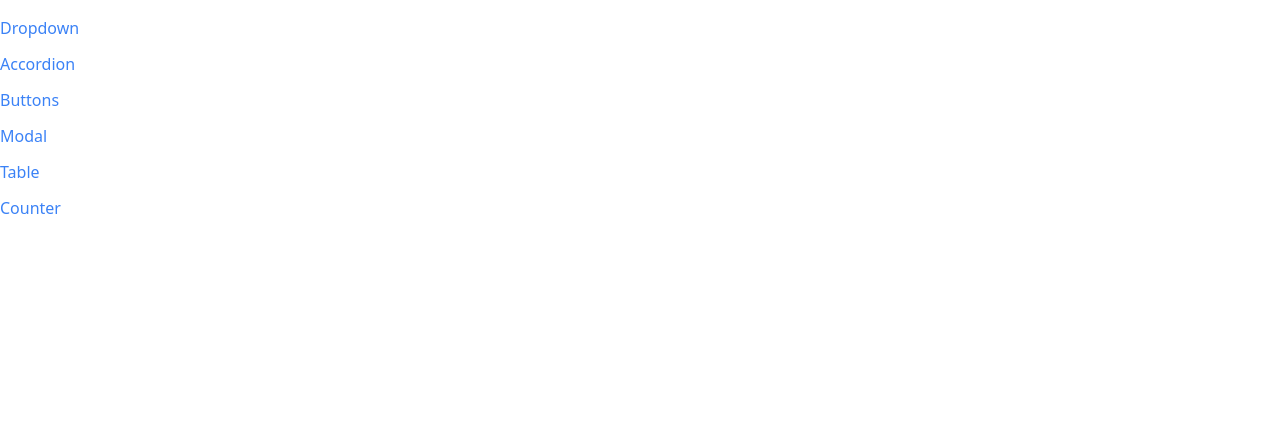
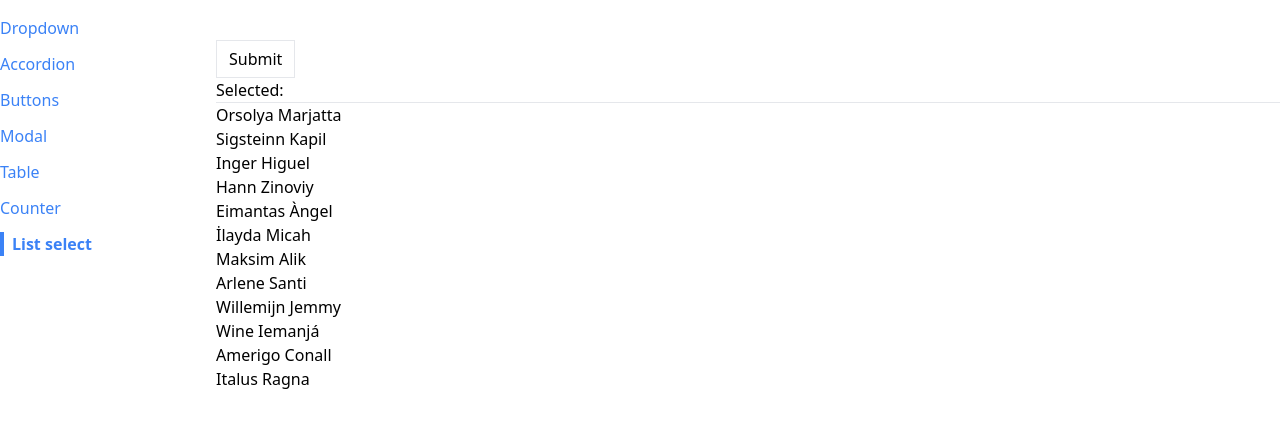
Before and after one commit to M1chalS/React-Components, a React (Create React App) app: page /list-select in a window 1280 px wide. Shown: the top 428 px of the page. Built offline with nearby package versions, Linux system fonts and the light colour scheme.

Commit message:
Added custom ListSelect component

```diff
--- a/src/App.js
+++ b/src/App.js
@@ -6,6 +6,7 @@ import ButtonPage from "./pages/ButtonPage";
 import ModalPage from "./pages/ModalPage";
 import TablePage from "./pages/TablePage";
 import CounterPage from "./pages/CounterPage";
+import ListSelectPage from "./pages/ListSelectPage";
 
 function App() {
 
@@ -14,6 +15,9 @@ function App() {
         <div className="col-span-5">
             <Route path="/table">
                 <TablePage />
+            </Route>
+            <Route path="/list-select">
+                <ListSelectPage />
             </Route>
             <Route path="/buttons">
                 <ButtonPage />
--- /dev/null
+++ b/src/components/ListSelect.jsx
@@ -0,0 +1,80 @@
+import {useState} from "react";
+import {GoX} from "react-icons/go";
+import Button from "./Button";
+
+const ListSelect = ({data}) => {
+    const [list, setList] = useState(data);
+    const [selected, setSelected] = useState([]);
+    const [searchTerm, setSearchTerm] = useState("");
+
+    const handleAdd = (user) => {
+        setList(list.filter((val) => {
+            return val.id !== user.id
+        }));
+
+        setSelected([
+            ...selected,
+            {id: user.id, name: user.name}
+        ]);
+    }
+
+    const handleRemove = (indexToRemove) => {
+
+        const selectedToRemove = selected.filter((selected, index) => {
+            return index === indexToRemove;
+        });
+
+        const updatedSelected = selected.filter((selected, index) => {
+            return index !== indexToRemove;
+        });
+
+        setList([...list, selectedToRemove[0]])
+        setSelected(updatedSelected);
+    }
+
+    const handleChange = (event) => {
+        setSearchTerm(event.target.value);
+    }
+
+    const handleSubmit = (event) => {
+        event.preventDefault();
+        console.log(selected);
+    }
+
+    const filteredUsers = list.filter(user => {
+        return user.name.toLowerCase().includes(searchTerm.toLowerCase());
+    });
+
+    const renderedSelected = selected.map((user, index) =>
+        <div key={index}>
+            {user.name} <GoX onClick={() => handleRemove(index)}/>
+        </div>
+    );
+
+    const renderedUsers = filteredUsers.map(val =>
+        <li key={val.id}>
+            <div onClick={() => handleAdd(val)}>{val.name}</div>
+        </li>
+    );
+
+    return (
+        <div>
+            <form onSubmit={handleSubmit}>
+                <input value={searchTerm} onChange={handleChange}/>
+                <Button>Submit</Button>
+                <div>
+                    Selected:
+                    <div>
+                        {renderedSelected}
+                    </div>
+                </div>
+                <hr />
+                <ul>
+                    {renderedUsers}
+                </ul>
+            </form>
+        </div>
+    );
+}
+
+export default ListSelect;
--- a/src/components/Sidebar.jsx
+++ b/src/components/Sidebar.jsx
@@ -9,6 +9,7 @@ function Sidebar() {
         { label: 'Modal', path: '/modal'},
         { label: 'Table', path: '/table'},
         { label: 'Counter', path: '/counter'},
+        { label: 'List select', path: '/list-select'},
     ];
 
     const renderedLinks = links.map(link => {
--- /dev/null
+++ b/src/pages/ListSelectPage.jsx
@@ -0,0 +1,25 @@
+import ListSelect from "../components/ListSelect";
+
+function ListSelectPage() {
+
+    const data = [
+        {id: 1, name: " Orsolya Marjatta "},
+        {id: 2, name: " Sigsteinn Kapil "},
+        {id: 3, name: " Inger Higuel "},
+        {id: 4, name: " Hann Zinoviy "},
+        {id: 5, name: " Eimantas Àngel "},
+        {id: 6, name: " İlayda Micah "},
+        {id: 7, name: " Maksim Alik "},
+        {id: 8, name: " Arlene Santi "},
+        {id: 9, name: " Willemijn Jemmy "},
+        {id: 10, name: " Wine Iemanjá "},
+        {id: 11, name: " Amerigo Conall "},
+        {id: 12, name: " Italus Ragna "}
+    ];
+
+    return (
+        <ListSelect data={data}></ListSelect>
+    );
+}
+
+export default ListSelectPage;
```
